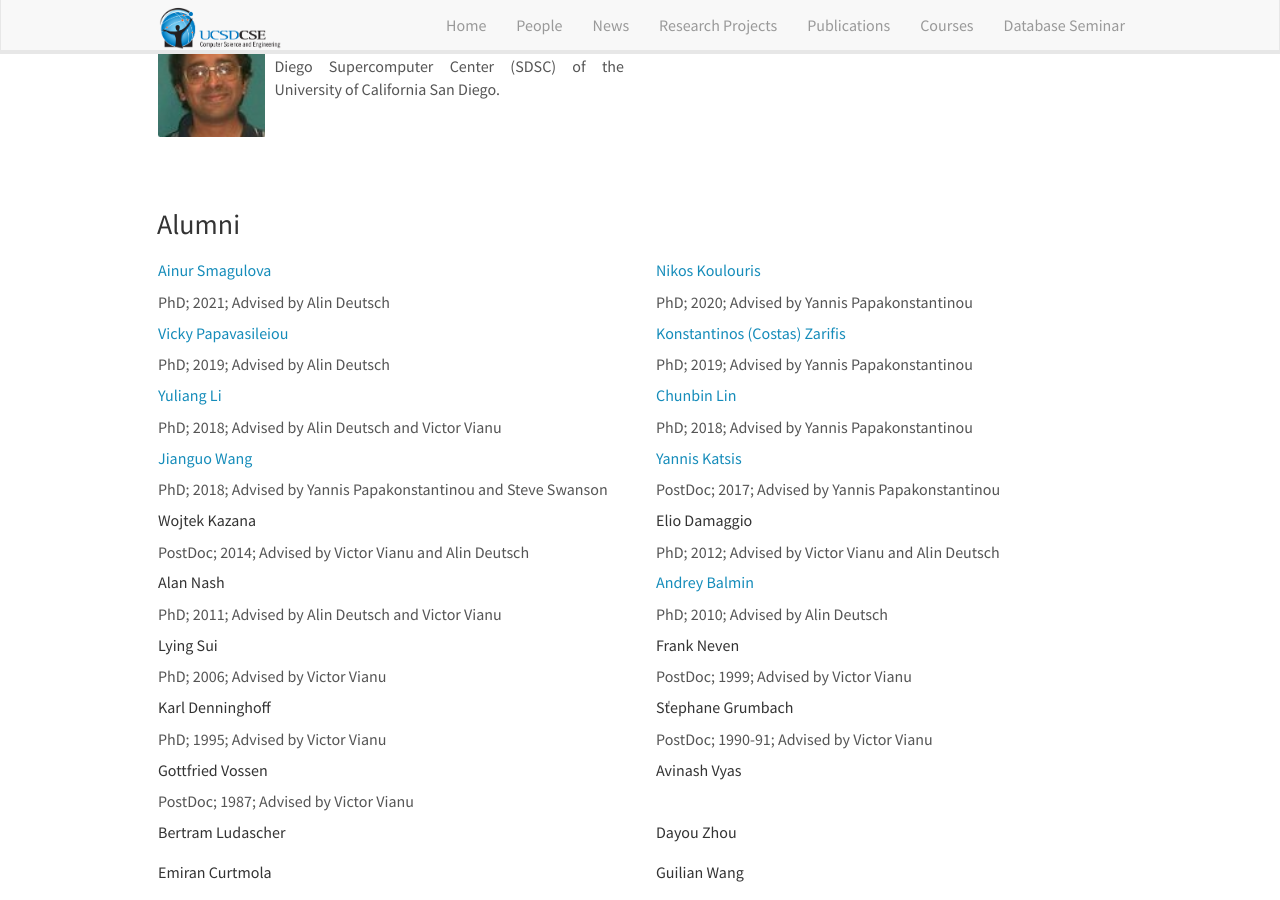
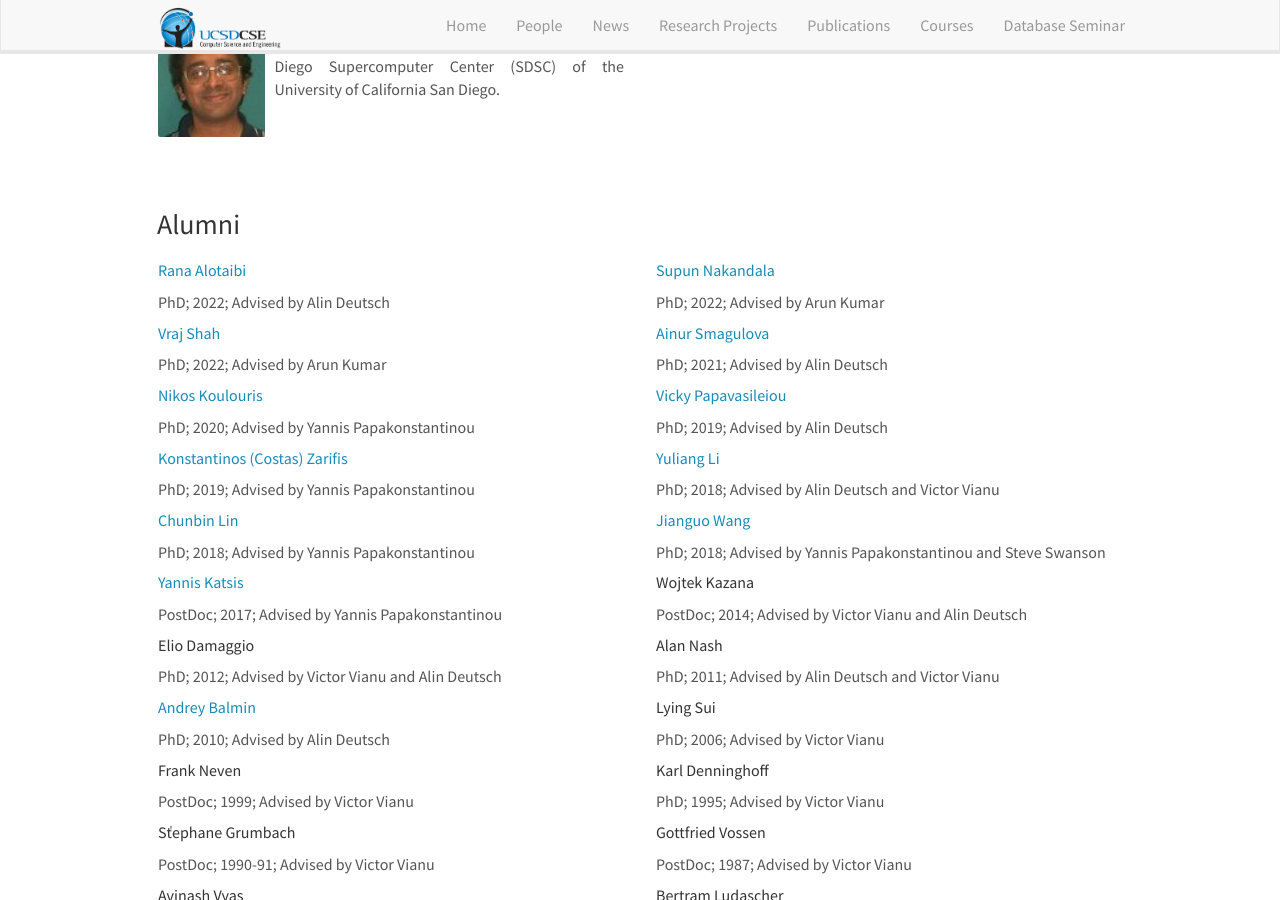
Before and after one commit to dbucsd/dbucsd.github.io, a Jekyll site: the page built from index.md, in a window 1280 px wide and 900 px high, scrolled down 2356 px. Built offline with Jekyll 4.4.1, drawn with Linux system fonts in a browser that asks for light colours; nearby versions of some CDN libraries.

Commit message:
2022 alumni

```diff
--- a/_data/alumni.yml
+++ b/_data/alumni.yml
@@ -1,3 +1,18 @@
+- name: Rana Alotaibi
+  year: 2022
+  type: PhD
+  web : https://cseweb.ucsd.edu//~ralotaib/
+  advisor: Alin Deutsch
+- name: Supun Nakandala
+  year: 2022
+  type: PhD
+  web : https://scnakandala.github.io/
+  advisor: Arun Kumar
+- name: Vraj Shah
+  year: 2022
+  type: PhD
+  web : https://pvn25.github.io/
+  advisor: Arun Kumar
 - name: Ainur Smagulova
   year: 2021
   type: PhD
```
